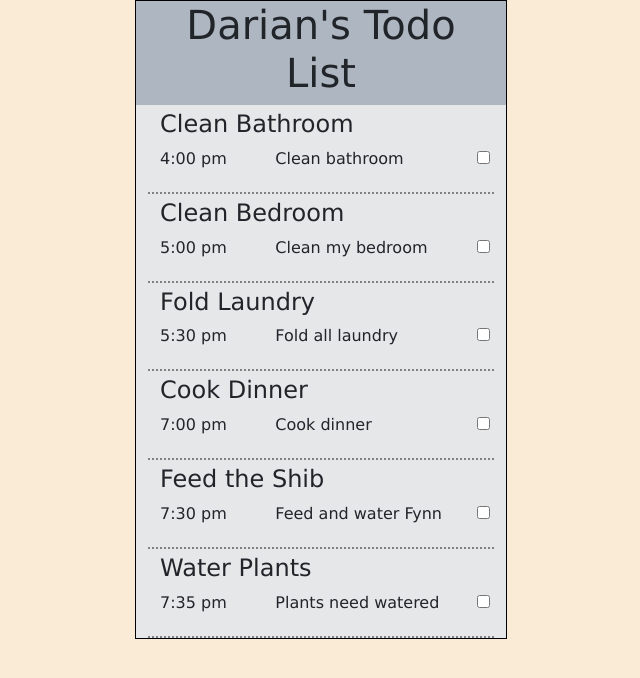
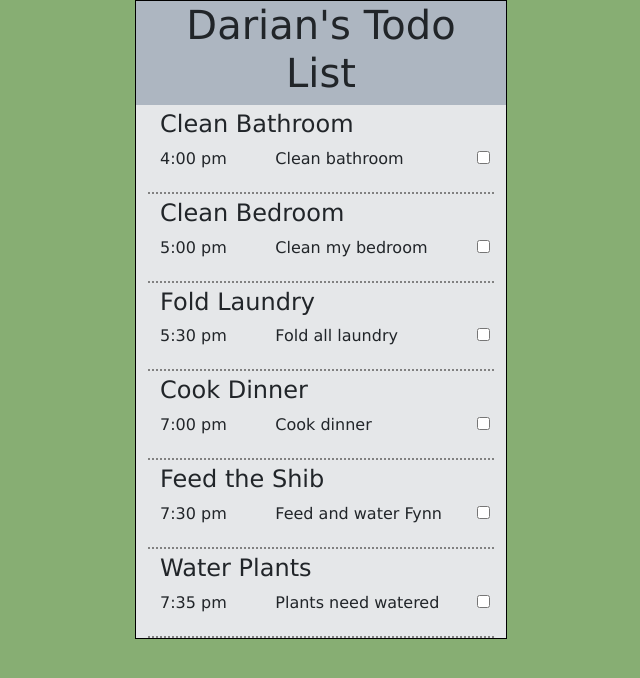
Before and after one commit to DarianNelson/Todo-List, a React (Create React App) app: page / in a window 1280 px wide. Shown: the top 678 px of the page, without its empty margins (319-959 px from the left). Built offline with nearby package versions, Linux system fonts and the light colour scheme.

Commit message:
changed background color

```diff
--- a/public/index.html
+++ b/public/index.html
@@ -7,8 +7,6 @@
     <title>To Do List</title>
 </head>
 <body>
-    <div id="root">
-
-    </div>
+    <div id="root"></div>
 </body>
 </html>
--- a/src/styles.css
+++ b/src/styles.css
@@ -1,5 +1,5 @@
 body {
-    background-color: #faebd7;
+    background-color: #87ae73;
 }
 .Header {
     background-color: #adb6c1;
```
